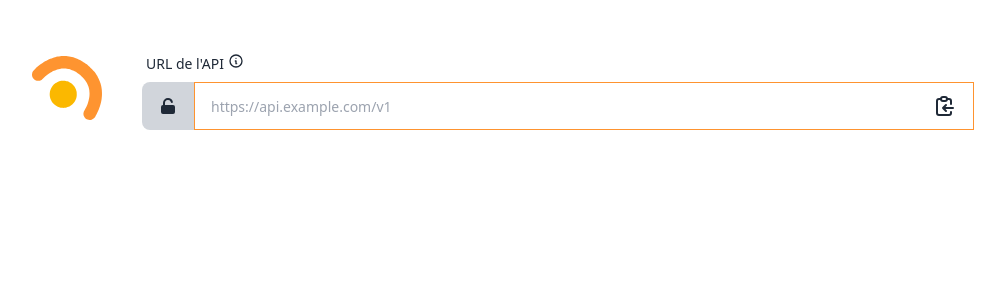
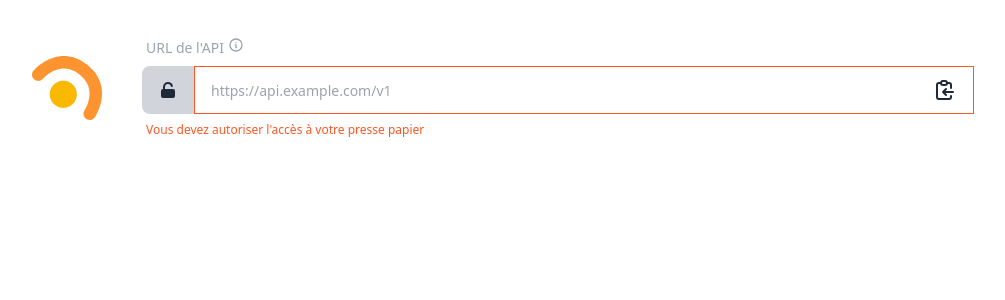
Before and after one commit to Vision-Data/app, a Vue app: page / in a window 1280 px wide. Both pictures are taken after a click on the button 1102 px from the left and 106 px from the top of the page. Shown: the top 300 px of the page, without its empty margins (157-1162 px from the left). Built offline with nearby package versions, Linux system fonts and the light colour scheme.

Commit message:
fix : color border & lock icon update

```diff
--- a/src/components/SearchBar.vue
+++ b/src/components/SearchBar.vue
@@ -1,7 +1,10 @@
 <template>
   <div class="form-control">
     <label class="label">
-      <span class="label-text">
+      <span
+        class="label-text text-gray-400
+"
+      >
         URL de l'API
 
         <ToolTipInformations
@@ -28,18 +31,24 @@
 
     <div class="relative">
       <label class="input-group">
-        <SecurityLock :isHttps="false" />
+        <SecurityLock :isHttps="isHttps" />
         <input
+          v-model="searchInput"
           type="text"
+          @keyup="checkHttps"
           placeholder="https://api.example.com/v1"
           class="w-full pr-16 input input-primary input-bordered"
+          :class="{ 'input-error': pasteError }"
         />
         <ToolTipInformations
           direction="bottom"
           helperText="Coller"
           color="primary"
         >
-          <button class="absolute top-0 right-0 rounded-l-none btn btn-ghost">
+          <button
+            class="absolute top-0 right-0 rounded-l-none btn btn-ghost"
+            v-on:click="pasteContent()"
+          >
             <svg
               xmlns="http://www.w3.org/2000/svg"
               class="h-6 w-6"
@@ -57,6 +66,12 @@
           </button>
         </ToolTipInformations>
       </label>
+
+      <label class="label" v-if="pasteError">
+        <span class="label-text-alt text-error"
+          >Vous devez autoriser l'accès à votre presse papier
+        </span>
+      </label>
     </div>
   </div>
 </template>
@@ -66,8 +81,27 @@ import SecurityLock from "./SecurityLock.vue";
 import ToolTipInformations from "./ToolTipInformations.vue";
 export default {
   name: "SearchBar",
-  request: "",
-  components: { SecurityLock, ToolTipInformations }
+  components: { SecurityLock, ToolTipInformations },
+  data() {
+    return {
+      searchInput: "",
+      pasteError: false,
+      isHttps: false
+    };
+  },
+  methods: {
+    async pasteContent() {
+      this.pasteError = false;
+      try {
+        this.searchInput = await navigator.clipboard.readText();
+      } catch {
+        this.pasteError = true;
+      }
+    },
+    checkHttps() {
+      this.isHttps = this.searchInput.includes("https");
+    }
+  }
 };
 </script>
 
--- a/src/components/SecurityLock.vue
+++ b/src/components/SecurityLock.vue
@@ -9,7 +9,7 @@
         xmlns="http://www.w3.org/2000/svg"
         class="h-5 w-5"
         viewBox="0 0 20 20"
-        fill="currentColor"
+        fill="#fe932f"
       >
         <path
           fill-rule="evenodd"
```
